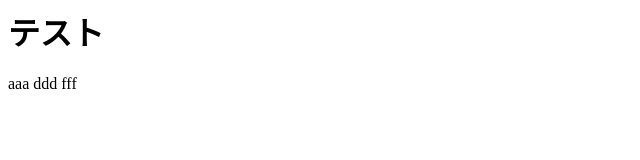
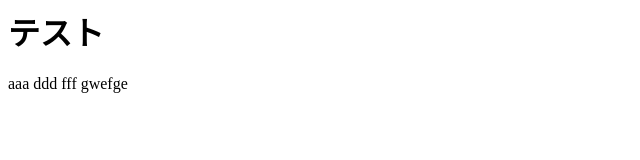
Before and after one commit to mthaichi/gittest, a plain HTML site: page index.html in a window 1280 px wide. Shown: the full height of the page, 0-640 px from the left. Drawn offline with Linux system fonts and the light colour scheme.

Commit message:
line4 added

```diff
--- a/index.html
+++ b/index.html
@@ -7,5 +7,6 @@
 aaa
 ddd
 fff
+gwefge
 </body>
 </html>
```
